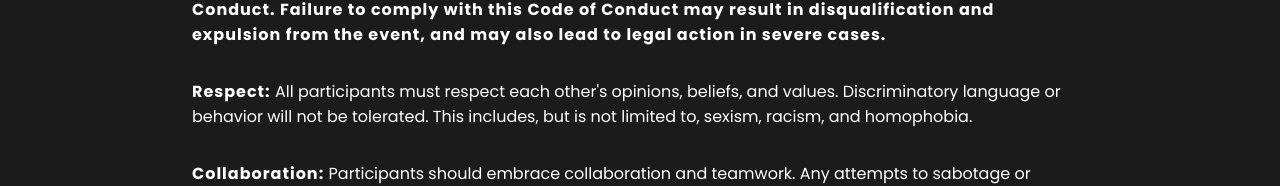
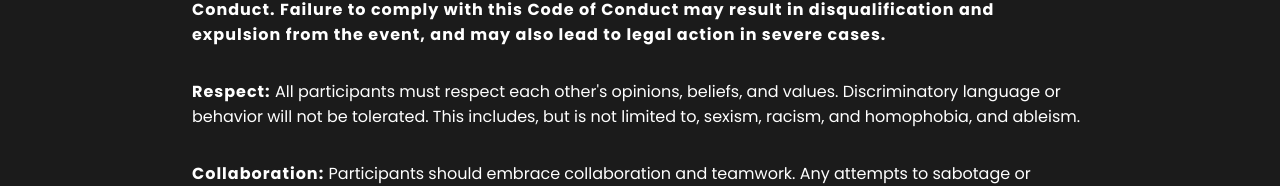
Before and after one commit to hack4bengal/s3, a React (Vite) app: page /coc in a window 1280 px wide. Shown: the part 265-451 px from the top of the page. Built offline with nearby package versions, Linux system fonts and the light colour scheme.

Commit message:
fix: cache test

```diff
--- a/src/assets/data/CocContent.js
+++ b/src/assets/data/CocContent.js
@@ -2,7 +2,7 @@ export const rules = [
   {
     title: "Respect: ",
     description:
-      "All participants must respect each other's opinions, beliefs, and values. Discriminatory language or behavior will not be tolerated. This includes, but is not limited to, sexism, racism, and homophobia.",
+      "All participants must respect each other's opinions, beliefs, and values. Discriminatory language or behavior will not be tolerated. This includes, but is not limited to, sexism, racism, and homophobia, and ableism.",
   },
   {
     title: "Collaboration: ",
```
